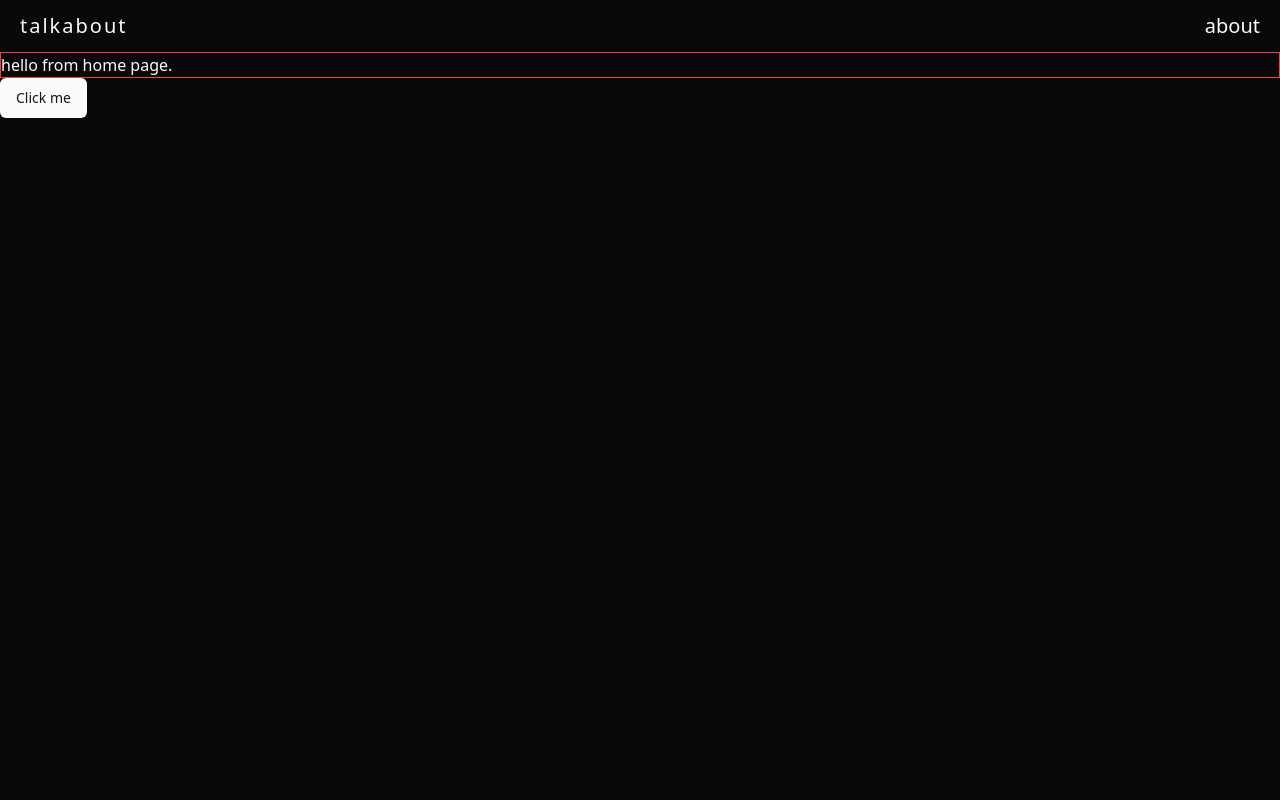
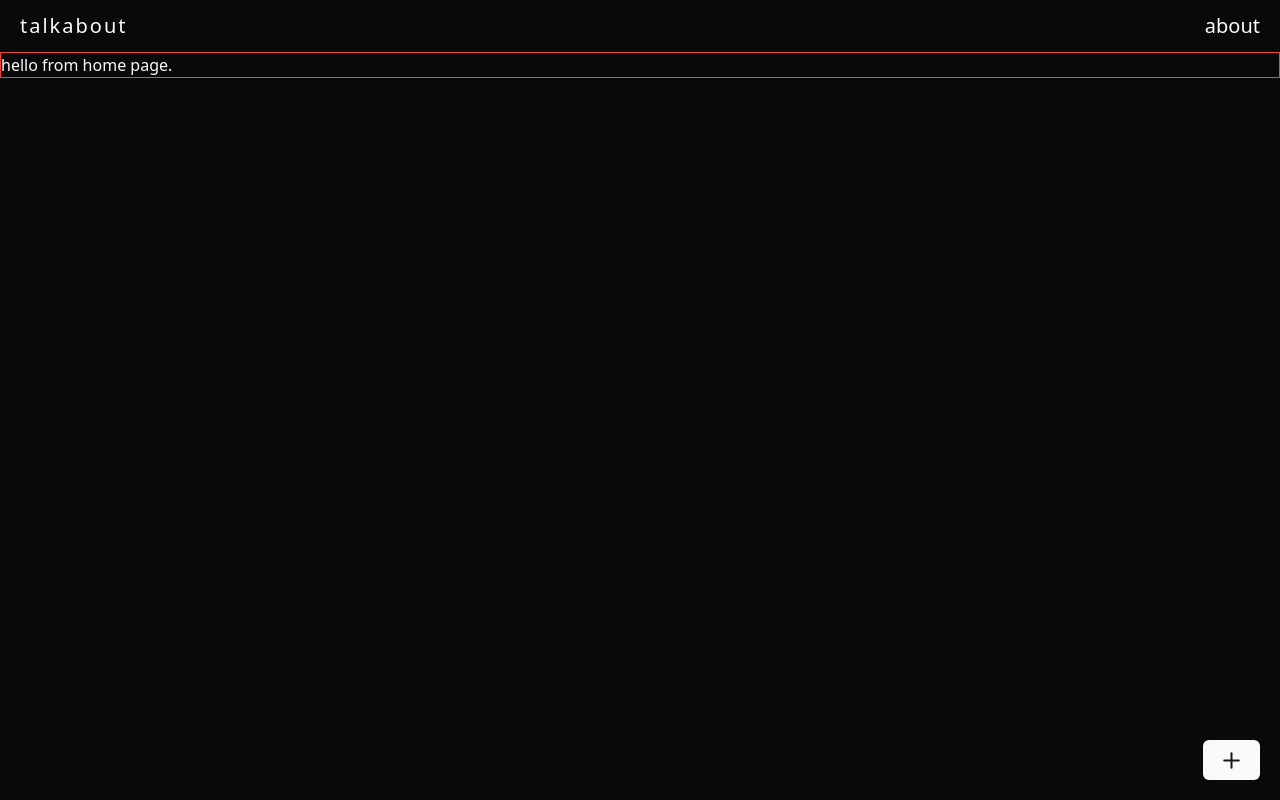
Before and after one commit to ibharathboga/talkabout, a Next.js app: page / in a window 1280 px wide. Built offline with nearby package versions, Linux system fonts and the light colour scheme.

Commit message:
addcard-button added

```diff
--- /dev/null
+++ b/src/app/components/addcard-button.js
@@ -0,0 +1,17 @@
+import { Button } from "@/components/shadcn/ui/button";
+import { Plus } from 'lucide-react';
+import Link from "next/link";
+export default function AddCardButton() {
+    return (
+        <>
+            <Link href="/create-talkcard">
+                <Button className="fixed right-0 bottom-0 m-5">
+                    <Plus
+                        size={25}
+                        absoluteStrokeWidth={true}
+                    />
+                </Button>
+            </Link>
+        </>
+    );
+}
--- a/src/app/page.js
+++ b/src/app/page.js
@@ -1,12 +1,10 @@
-import Link from 'next/link';
-import { Button } from "@/components/shadcn/ui/button"
+import AddCardButton from "./components/addcard-button";
+
 export default function Home() {
     return (
         <>
             <h1 className="border border-red-500">hello from home page.</h1>
-            <Link href="/about" className='hover:underline underline-offset-4'>
-                <Button>Click me</Button>
-            </Link>
+            <AddCardButton />
         </>
     );
 }
```
